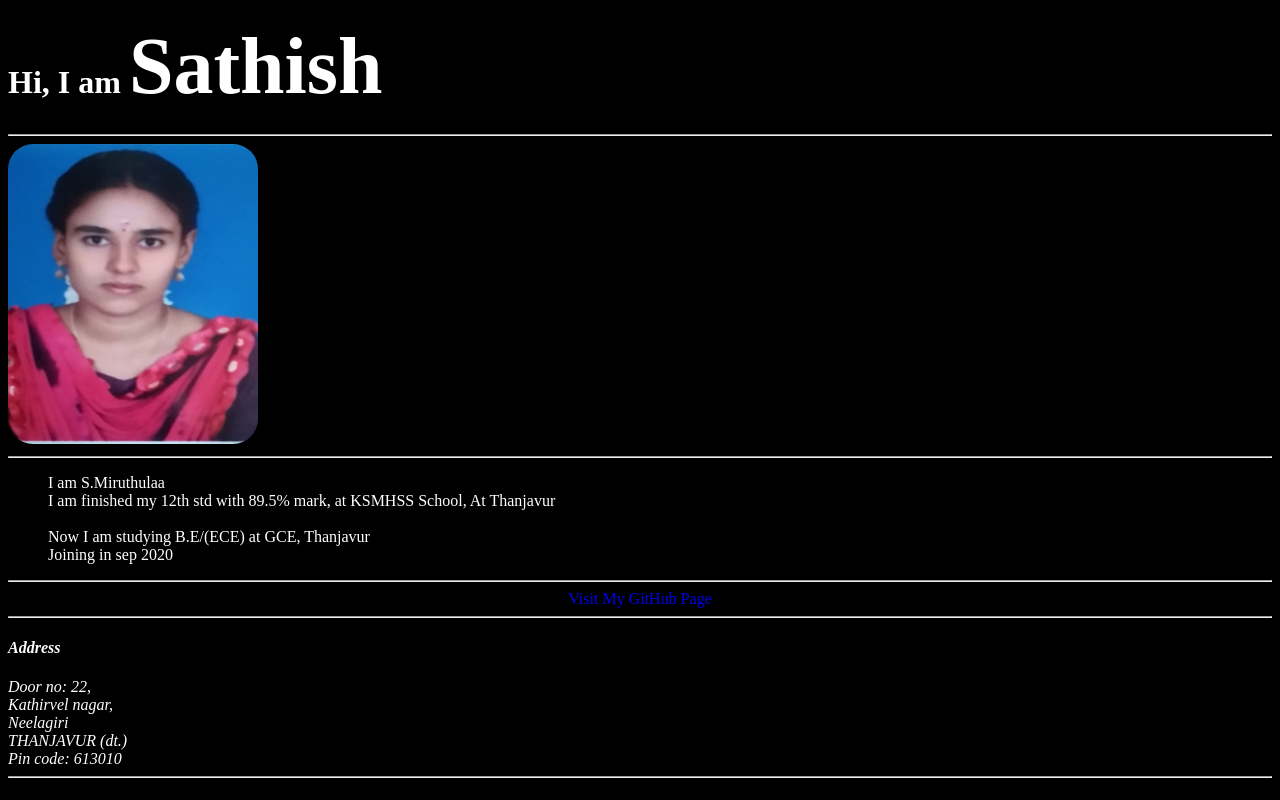
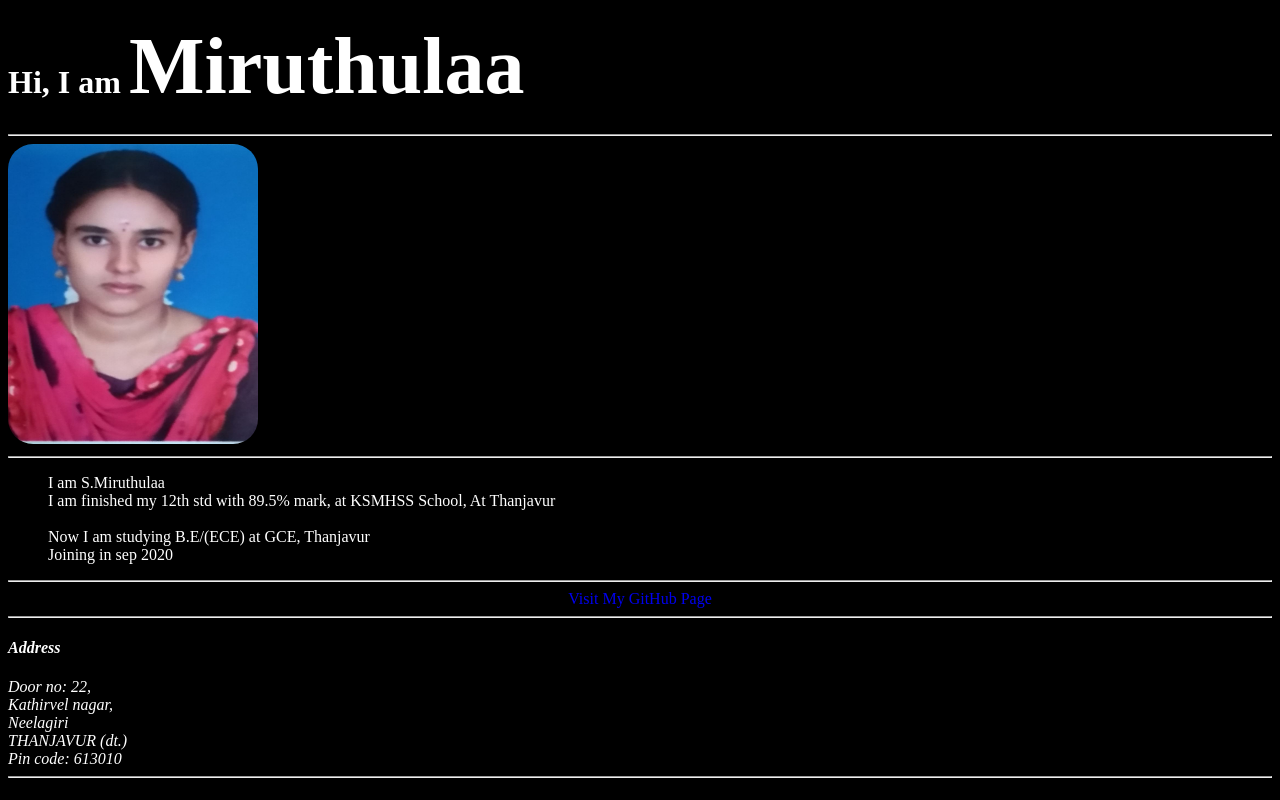
Before and after one commit to miruthulaa23/project, a plain HTML site: page index.html in a window 1280 px wide. Drawn offline with Linux system fonts and the light colour scheme.

Commit message:
Update index.html

```diff
--- a/index.html
+++ b/index.html
@@ -8,7 +8,7 @@
 <body style="background: black; color:white;">
 <div class="header">
 <h1 id="header">Hi, I am
-<span style="font-weight:900;font-size:250%;">Sathish</span>
+<span style="font-weight:900;font-size:250%;">Miruthulaa</span>
 </div>
 <hr />
 <img src="./Miruthu.jpg" alt="myimage" width="250px" height="300px" style="border-radius:25px" />
```
